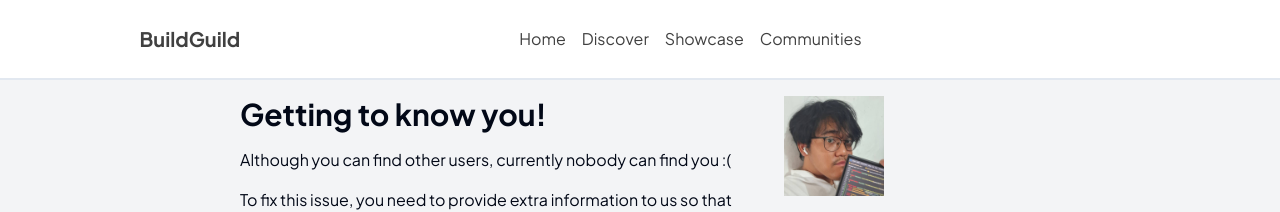
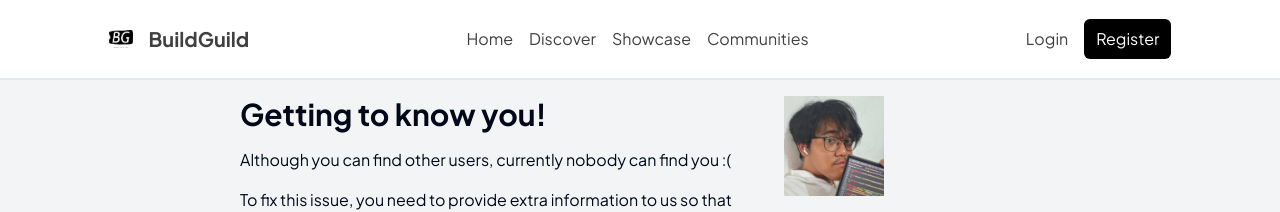
Before and after one commit to GarudaHacks-Hore/BuildGuild, a Next.js app: page /profile in a window 1280 px wide. Shown: the top 212 px of the page. Built offline with nearby package versions, Linux system fonts and the light colour scheme; no server answers; the database is empty.

Commit message:
chore: add logo

```diff
--- a/components/Navbar.tsx
+++ b/components/Navbar.tsx
@@ -1,24 +1,23 @@
-"use client";
-import React, { useEffect, useState } from "react";
-import { HoveredLink, Menu, MenuItem, ProductItem } from "./ui/navbar-menu";
-import { cn } from "@/lib/utils";
-import { FaRegUserCircle, FaChevronDown } from "react-icons/fa";
-import { usePathname } from "next/navigation";
-import { supabase } from "@/lib/supabase";
-import { User } from "@supabase/auth-js";
+'use client';
+import React, { useEffect, useState } from 'react';
+import { HoveredLink, Menu, MenuItem } from './ui/navbar-menu';
+import { cn } from '@/lib/utils';
+import { FaRegUserCircle } from 'react-icons/fa';
+import { usePathname } from 'next/navigation';
+import { supabase } from '@/lib/supabase';
+import { User } from '@supabase/auth-js';
+import Image from 'next/image';
 
 export function Navbar({ className }: { className?: string }) {
   const [active, setActive] = useState<string | null>(null);
   const pathname = usePathname();
   const [user, setUser] = useState<User>();
-  const [isGetUser, setIsGetUser] = useState<boolean>(false);
 
   useEffect(() => {
     const getUser = async () => {
       const { data, error } = await supabase.auth.getUser();
       if (!error) {
         setUser(data.user);
-        setIsGetUser(true);
       }
     };
     getUser();
@@ -27,49 +26,58 @@ export function Navbar({ className }: { className?: string }) {
   return (
     <div
       className={cn(
-        "flex justify-around items-center bg-white inset-x-0 z-50 border-b-2 h-20",
+        'flex justify-around items-center bg-white inset-x-0 z-50 border-b-2 h-20',
         className
       )}
     >
       <Menu setActive={setActive}>
-        <HoveredLink className="font-bold text-xl" href="/">
+        <Image
+          src='/logo.png'
+          width={24}
+          height={24}
+          alt='Logo'
+        />
+        <HoveredLink
+          className='font-bold text-xl'
+          href='/'
+        >
           BuildGuild
         </HoveredLink>
       </Menu>
       <Menu setActive={setActive}>
         <HoveredLink
           className={`hover:underline underline-offset-4 ${
-            pathname === "/" ? "font-bold underline" : ""
+            pathname === '/' ? 'font-bold underline' : ''
           }`}
           onMouseEnter={() => setActive(null)}
-          href="/"
+          href='/'
         >
           Home
         </HoveredLink>
         <HoveredLink
           className={`hover:underline underline-offset-4 ${
-            pathname === "/discover" ? "font-bold underline" : ""
+            pathname === '/discover' ? 'font-bold underline' : ''
           }`}
           onMouseEnter={() => setActive(null)}
-          href="/discover"
+          href='/discover'
         >
           Discover
         </HoveredLink>
         <HoveredLink
           className={`hover:underline underline-offset-4 ${
-            pathname === "/showcase" ? "font-bold underline" : ""
+            pathname === '/showcase' ? 'font-bold underline' : ''
           }`}
           onMouseEnter={() => setActive(null)}
-          href="/showcase"
+          href='/showcase'
         >
           Showcase
         </HoveredLink>
         <HoveredLink
           className={`hover:underline underline-offset-4 ${
-            pathname === "/communities" ? "font-bold underline" : ""
+            pathname === '/communities' ? 'font-bold underline' : ''
           }`}
           onMouseEnter={() => setActive(null)}
-          href="/communities"
+          href='/communities'
         >
           Communities
         </HoveredLink>
@@ -81,10 +89,18 @@ export function Navbar({ className }: { className?: string }) {
           </div>
         </MenuItem> */}
       </Menu>
-      <Menu className="flex items-center z-50" setActive={setActive}>
-        {user && isGetUser ? (
+      <Menu
+        className='flex items-center z-50'
+        setActive={setActive}
+      >
+        {user ? (
           <MenuItem
-            leftIcon={<FaRegUserCircle className="mr-1" size={20} />}
+            leftIcon={
+              <FaRegUserCircle
+                className='mr-1'
+                size={20}
+              />
+            }
             setActive={setActive}
             active={active}
             item={user.user_metadata.username}
@@ -94,14 +110,12 @@ export function Navbar({ className }: { className?: string }) {
               <HoveredLink href='/sign-out'>Log Out</HoveredLink>
             </div>
           </MenuItem>
-        ) : !isGetUser ? (
-          <div></div>
         ) : (
           <>
-            <HoveredLink href="/sign-in">Login</HoveredLink>
+            <HoveredLink href='/sign-in'>Login</HoveredLink>
             <HoveredLink
-              className="bg-black text-white py-2 px-3 rounded-md hover:text-gray-200"
-              href="/sign-up"
+              className='bg-black text-white py-2 px-3 rounded-md hover:text-gray-200'
+              href='/sign-up'
             >
               Register
             </HoveredLink>
```
Also changed, not shown: public/logo.png (added).
